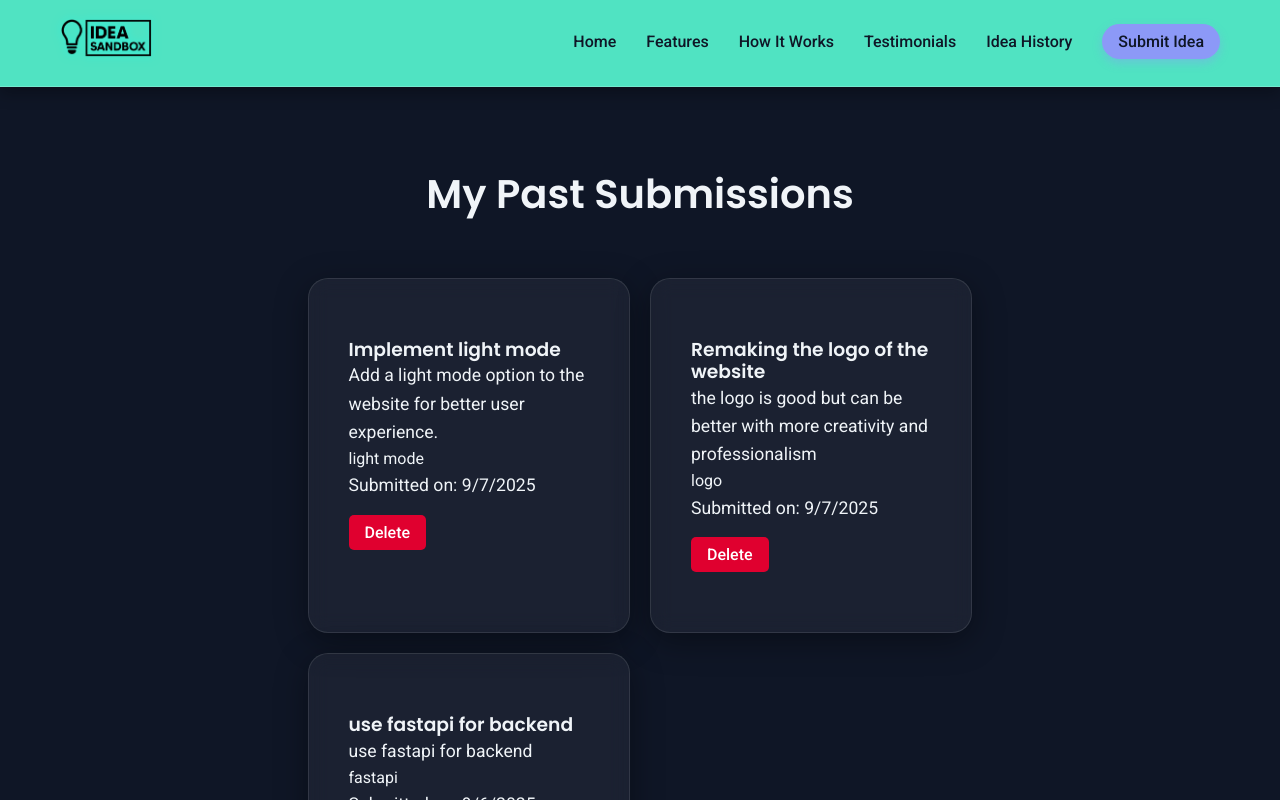
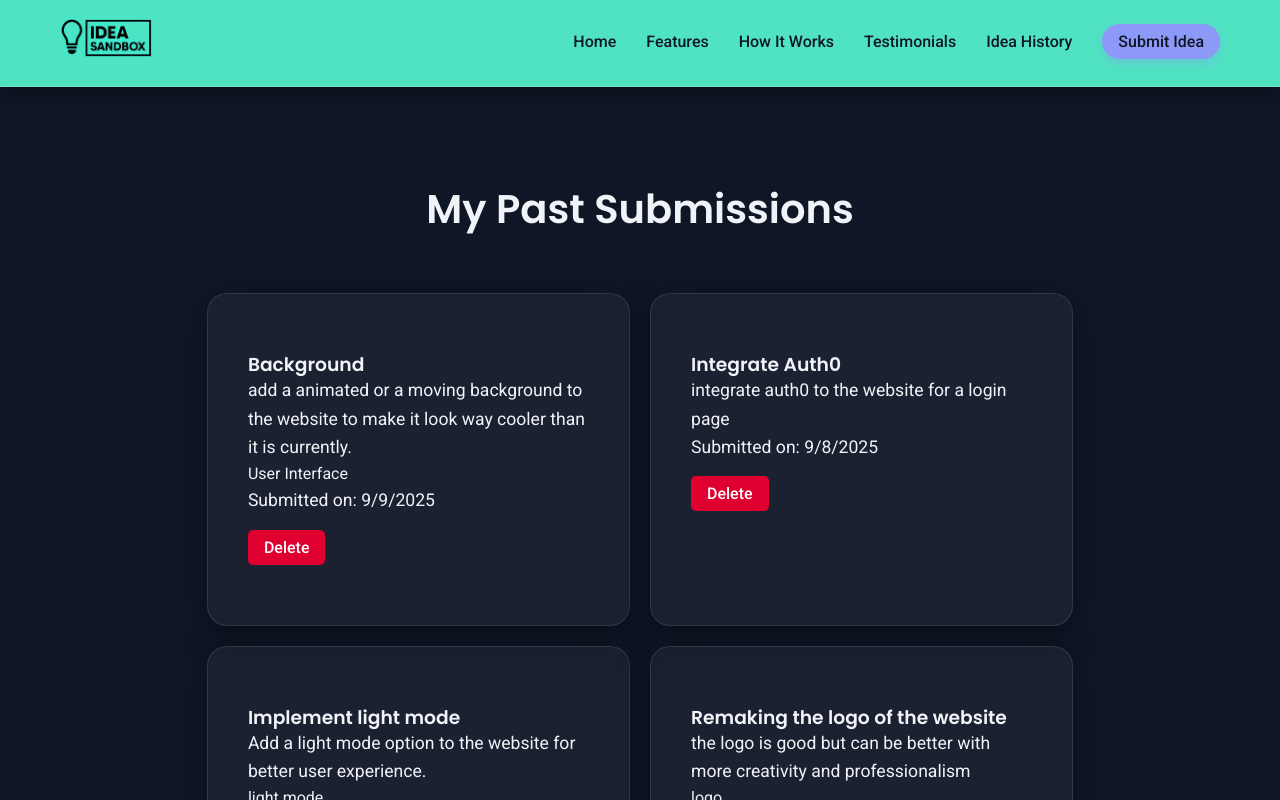
Before and after one commit to shreyas-santosh-naik/idea-sandbox, a React (Vite) app in the folder idea-sandbox-app/: page /history in a window 1280 px wide. Shown: the top 800 px of the page. Built offline with nearby package versions, Linux system fonts and the light colour scheme; data requests are answered from the project's data file.

Commit message:
feat: making small changes in ui

```diff
--- a/idea-sandbox-app/mock-api/db.json
+++ b/idea-sandbox-app/mock-api/db.json
@@ -29,6 +29,26 @@
       "userId": "user_123",
       "timestamp": "2025-09-07T18:16:03.272Z",
       "id": 4
+    },
+    {
+      "title": "Integrate Auth0",
+      "description": "integrate auth0 to the website for a login page",
+      "tags": [
+        ""
+      ],
+      "userId": "user_123",
+      "timestamp": "2025-09-08T17:05:12.821Z",
+      "id": 5
+    },
+    {
+      "title": "Background",
+      "description": "add a animated or a moving background to the website to make it look way cooler than it is currently.",
+      "tags": [
+        "User Interface"
+      ],
+      "userId": "user_123",
+      "timestamp": "2025-09-09T12:06:01.472Z",
+      "id": 6
     }
   ]
 }
--- a/idea-sandbox-app/src/components/Hero.jsx
+++ b/idea-sandbox-app/src/components/Hero.jsx
@@ -1,26 +1,32 @@
 import React from "react";
 import { Link } from "react-router-dom";
-import BackgroundParticles from "./BackgroundParticles";
 
 export default function Hero() {
   return (
-    <section id="hero" className="hero">
-      <div className="hero-background-gradient" />
-      <BackgroundParticles count={50} />
+    <section className="hero">
+      <div className="hero-background-gradient"></div>
+      <div className="background-particles"></div>
       <div className="container hero-container">
-        <div className="glass-card">
+        <div className="glass-card animate-scale-in">
+          {/* New H1 tag for the welcome message */}
           <h1 className="animate-fade-in-up">
+            Welcome to the Idea Sandbox!
+          </h1>
+          {/* Existing H1 changed to H3 for the subheading */}
+          <h2 className="animate-fade-in-up delay-100">
             Turn Ideas into Real Innovation
-          </h1>
+          </h2>
+          <br></br>
           <p className="hero-description animate-fade-in-up delay-200">
-            The Idea Sandbox is a dynamic and collaborative platform designed to
-            replace the traditional, static suggestion box with a living space
-            for company-wide innovation.
+            The Idea Sandbox is a dynamic and collaborative platform designed to replace the traditional, static suggestion box with a living space for company-wide innovation.
           </p>
           <div className="cta-buttons animate-fade-in-up delay-400">
             <Link to="/submit" className="btn btn-primary">
               Submit Your Idea
             </Link>
+            <a href="#how-it-works" className="btn btn-secondary">
+              Learn More
+            </a>
           </div>
         </div>
       </div>
--- a/idea-sandbox-app/src/pages/SubmitIdea.jsx
+++ b/idea-sandbox-app/src/pages/SubmitIdea.jsx
@@ -1,39 +1,39 @@
-import React, { useState } from "react";
-import Header from "../components/Header";
-import Footer from "../components/Footer";
-import { useNavigate } from "react-router-dom";
-import { collection, addDoc } from "firebase/firestore";
-import { db } from "../main";
+import React, { useState } from 'react';
+import Header from '../components/Header';
+import Footer from '../components/Footer';
+import { useNavigate } from 'react-router-dom';
+import { collection, addDoc } from 'firebase/firestore';
+import { db } from '../main';
 
 export default function SubmitIdea() {
-  const [ideaTitle, setIdeaTitle] = useState("");
-  const [ideaDescription, setIdeaDescription] = useState("");
-  const [tags, setTags] = useState("");
+  const [ideaTitle, setIdeaTitle] = useState('');
+  const [ideaDescription, setIdeaDescription] = useState('');
+  const [tags, setTags] = useState('');
   const navigate = useNavigate();
 
   // Temporary user ID for now, will be updated with actual authentication later
-  const userId = "user_123";
+  const userId = 'user_123';
 
 const handleSubmit = async (event) => {
   event.preventDefault();
   try {
     // Save to mock API (JSON Server)
-      await fetch("http://localhost:5000/ideas", {
-        method: "POST",
-        headers: { "Content-Type": "application/json" },
+    await fetch('http://localhost:5000/ideas', {
+      method: 'POST',
+      headers: { 'Content-Type': 'application/json' },
       body: JSON.stringify({
         title: ideaTitle,
         description: ideaDescription,
-          tags: tags.split(",").map((tag) => tag.trim()),
+        tags: tags.split(',').map(tag => tag.trim()),
         userId: userId,
-          timestamp: new Date().toISOString(),
-        }),
+        timestamp: new Date().toISOString()
+      })
     });
-      console.log("Idea submitted to mock API!");
+    console.log('Idea submitted to mock API!');
   } catch (e) {
-      console.error("Error adding idea to mock API: ", e);
+    console.error('Error adding idea to mock API: ', e);
   }
-    navigate("/success");
+  navigate('/success');
 };
 
   return (
@@ -46,8 +46,7 @@ export default function SubmitIdea() {
             <div className="form-layout-container">
               <div className="form-content">
                 <p className="form-description">
-                  Share a clear title, detailed description, and tags to help
-                  others find your idea.
+                  Share a clear title, detailed description, and tags to help others find your idea.
                 </p>
                 <form onSubmit={handleSubmit}>
                   <div className="form-group">
@@ -82,10 +81,7 @@ export default function SubmitIdea() {
                       onChange={(e) => setTags(e.target.value)}
                     />
                   </div>
-                  <button
-                    type="submit"
-                    className="btn btn-primary form-submit-btn"
-                  >
+                  <button type="submit" className="btn btn-primary form-submit-btn">
                     Submit Idea
                   </button>
                 </form>
@@ -94,24 +90,19 @@ export default function SubmitIdea() {
                 <h3>Tips for a great idea</h3>
                 <ul>
                   <li>
-                    <strong>Be specific:</strong> Clearly explain the problem
-                    you're solving.
+                    <strong>Be specific:</strong> Clearly explain the problem you're solving.
                   </li>
                   <li>
-                    <strong>Think impact:</strong> How will this benefit the
-                    company or employees?
+                    <strong>Think impact:</strong> How will this benefit the company or employees?
                   </li>
                   <li>
-                    <strong>Consider feasibility:</strong> Is your idea
-                    realistic and actionable?
+                    <strong>Consider feasibility:</strong> Is your idea realistic and actionable?
                   </li>
                   <li>
-                    <strong>Add details:</strong> The more context you provide,
-                    the better others can understand and build upon your idea.
+                    <strong>Add details:</strong> The more context you provide, the better others can understand and build upon your idea.
                   </li>
                   <li>
-                    <strong>Be open:</strong> Welcome feedback and collaboration
-                    from your colleagues.
+                    <strong>Be open:</strong> Welcome feedback and collaboration from your colleagues.
                   </li>
                 </ul>
               </div>
--- a/idea-sandbox-app/src/styles.css
+++ b/idea-sandbox-app/src/styles.css
@@ -180,6 +180,14 @@ p {
 }
 
 /* Header */
+body {
+  /* ... existing styles ... */
+  padding-top: 45px; /* Add this line to create space for the fixed header */
+}
+.section-padding {
+  padding-top: 140px; /* Adjust this value to add more space above the headings */
+  padding-bottom: 80px;
+}
 .header {
   background-color: #50e3c2;
   backdrop-filter: blur(8px);
```
Lines whose indentation alone changed are shown as unchanged.
